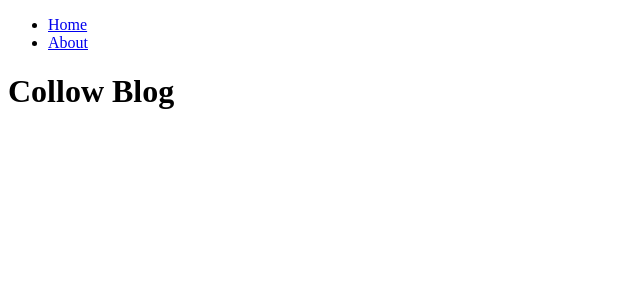
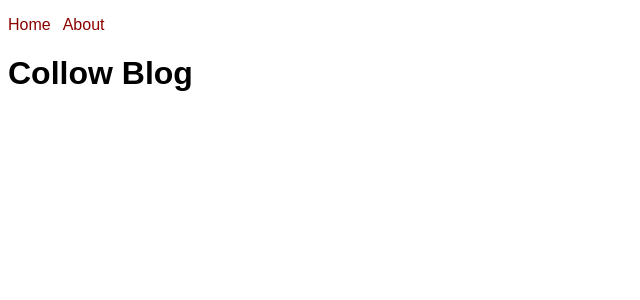
Before and after one commit to collinskchirchir/next-blog, a Next.js app: page / in a window 1280 px wide. Shown: the top 300 px of the page, without its empty margins (0-640 px from the left). Built offline with nearby package versions, Linux system fonts and the light colour scheme.

Commit message:
global styles

```diff
--- a/pages/_app.js
+++ b/pages/_app.js
@@ -1,4 +1,5 @@
 import NavBar from "../components/NavBar";
+import '../styles/globals.css';
 
 function App({ Component, pageProps }) {
   return(
--- /dev/null
+++ b/styles/globals.css
@@ -0,0 +1,23 @@
+body {
+  font-family: Arial, Helvetica, sans-serif;
+}
+a {
+  color: darkred;
+  text-decoration: none;
+}
+a:focus, a:hover {
+  text-decoration: underline;
+}
+
+ul {
+  list-style-type: none;
+  padding: 0;
+}
+
+li {
+  display: inline;
+}
+
+li:not(:first-child) {
+  margin-left: 0.75rem;
+}
```
